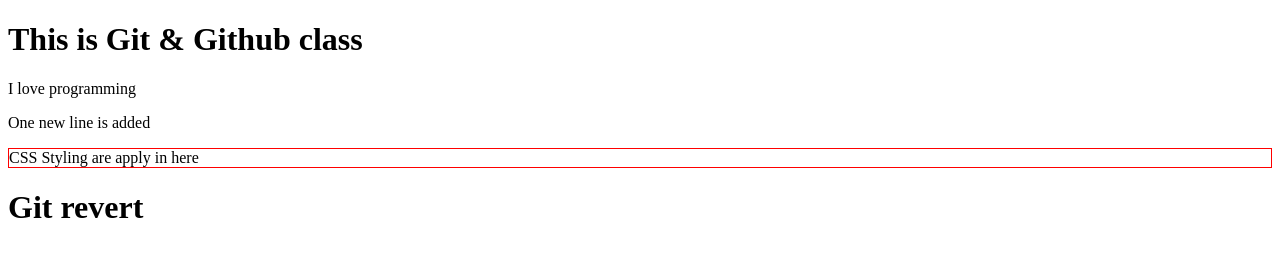
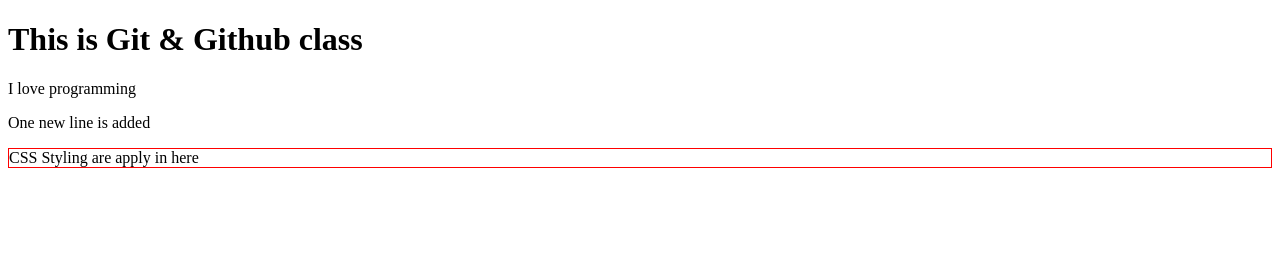
Before and after one commit to jakaria2055/git-github, a plain HTML site: page index.html in a window 1280 px wide. Drawn offline with Linux system fonts and the light colour scheme.

Commit message:
Revert "Git revert trying"
This reverts commit 9ab8d1d2b5e37bec3ba9d4234c6c83515069753f.

```diff
--- a/index.html
+++ b/index.html
@@ -10,8 +10,5 @@
     <p>I love programming</p>
     <p>One new line is added</p>
     <p style="border: 1px solid red;">CSS Styling are apply in here</p>
-    <div>
-        <h1>Git revert </h1>
-    </div>
 </body>
 </html>
```
